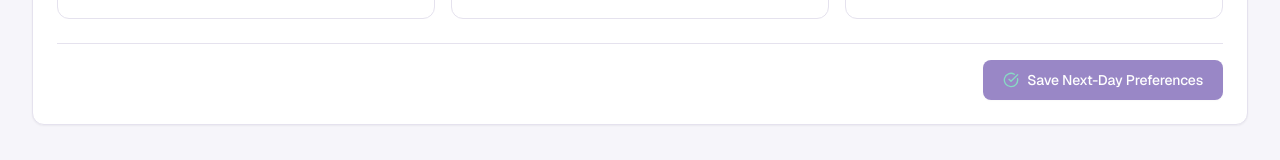
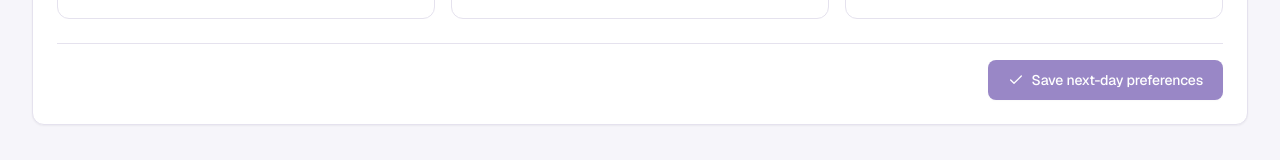
Before and after one commit to minshanmak-cyber/DBI-STAFF-FOOD-PORTAL-, a Next.js app: page /staff in a window 1280 px wide. Shown: the part 548-708 px from the top of the page. Built offline with nearby package versions, Linux system fonts and the light colour scheme; no server answers.

Commit message:
Update save preferences button: replace circled check with clean white check and sentence case label

```diff
--- a/src/app/(dashboard)/staff/page.tsx
+++ b/src/app/(dashboard)/staff/page.tsx
@@ -3,6 +3,7 @@
 import { useEffect, useState } from "react";
 import Link from "next/link";
 import {
+  Check,
   CheckCircle,
   XCircle,
   QrCode,
@@ -512,13 +513,13 @@ export default function StaffDashboardPage() {
             >
               {submitting ? (
                 <>
-                  <Loader2 className="w-4 h-4 mr-2 animate-spin text-[#F5B51B]" />
-                  <span>Saving Preferences...</span>
+                  <Loader2 className="w-4 h-4 mr-2 animate-spin text-white" />
+                  <span>Saving preferences...</span>
                 </>
               ) : (
                 <>
-                  <CheckCircle className="w-4 h-4 mr-2 text-[#12B98A]" />
-                  <span>Save Next-Day Preferences</span>
+                  <Check className="w-4 h-4 mr-2 text-white" />
+                  <span>Save next-day preferences</span>
                 </>
               )}
             </button>
```
